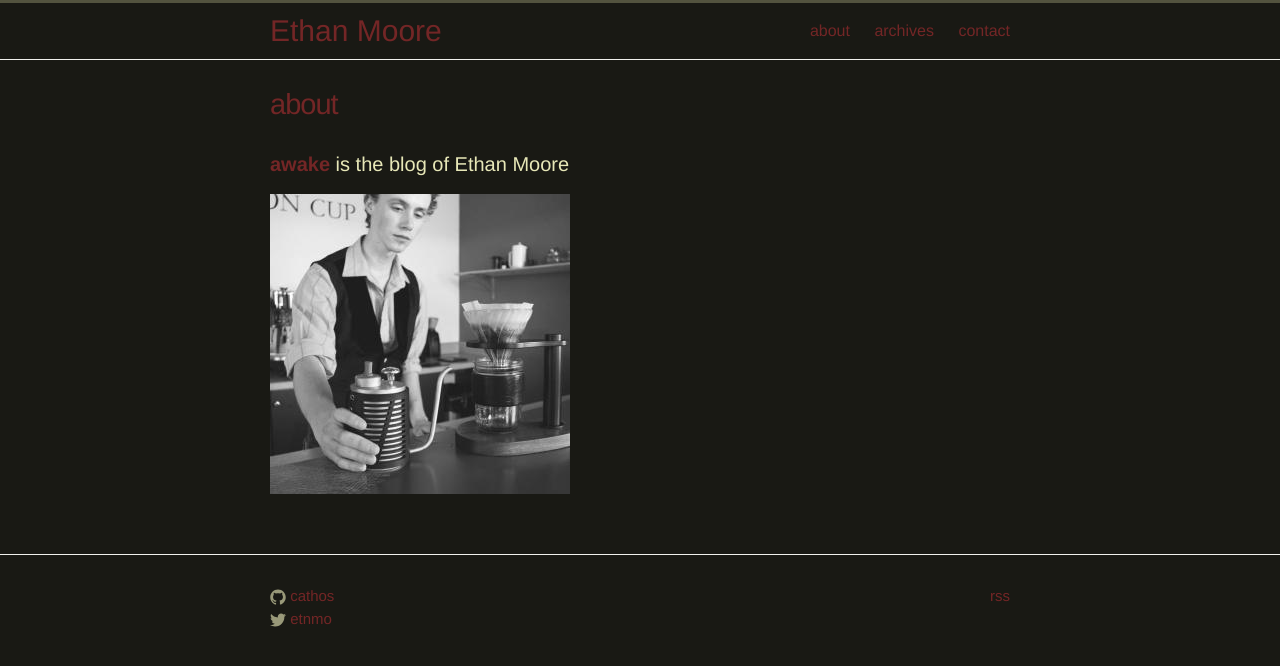
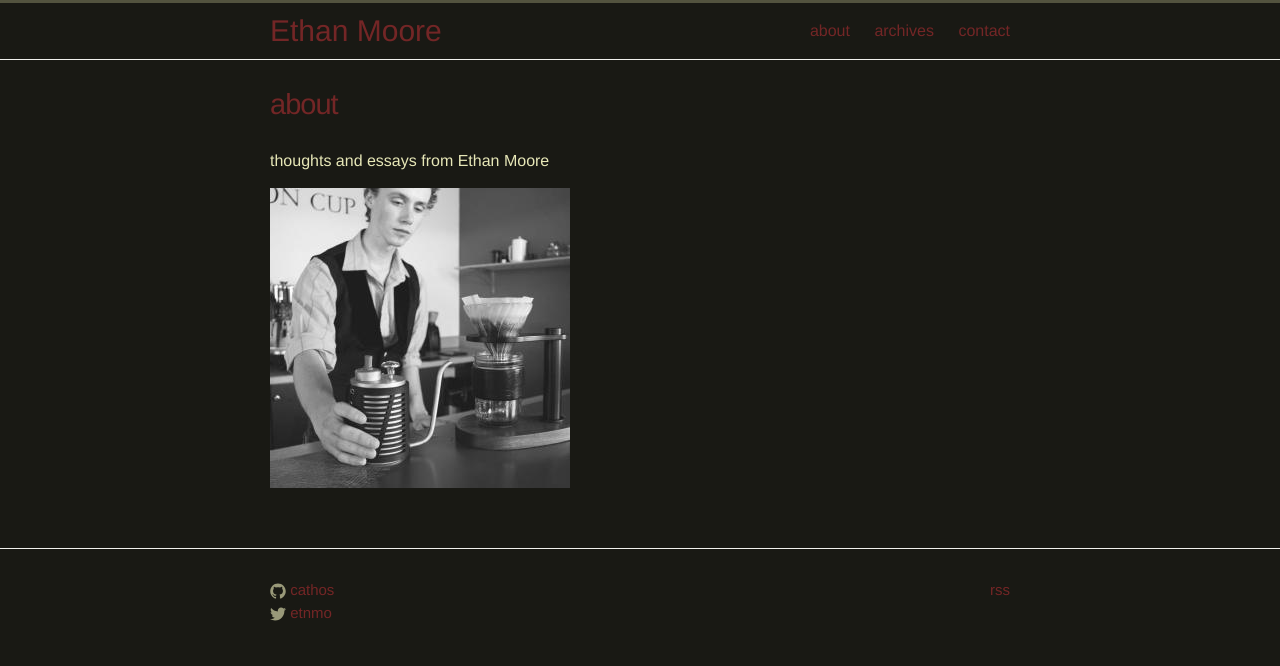
Before and after one commit to cathos/cathos.github.io, a Jekyll site: the page built from about.md, in a window 1280 px wide. Shown: the top 666 px of the page. Built offline with Jekyll 4.4.1, drawn with Linux system fonts in a browser that asks for light colours.

Commit message:
Update about.md

```diff
--- a/about.md
+++ b/about.md
@@ -3,7 +3,7 @@ title: about
 layout: page
 permalink: /about/
 ---
-#### **[awake][0]** is the blog of Ethan Moore
+thoughts and essays from Ethan Moore
 
 ![Ethan Moore][1]
 
```
